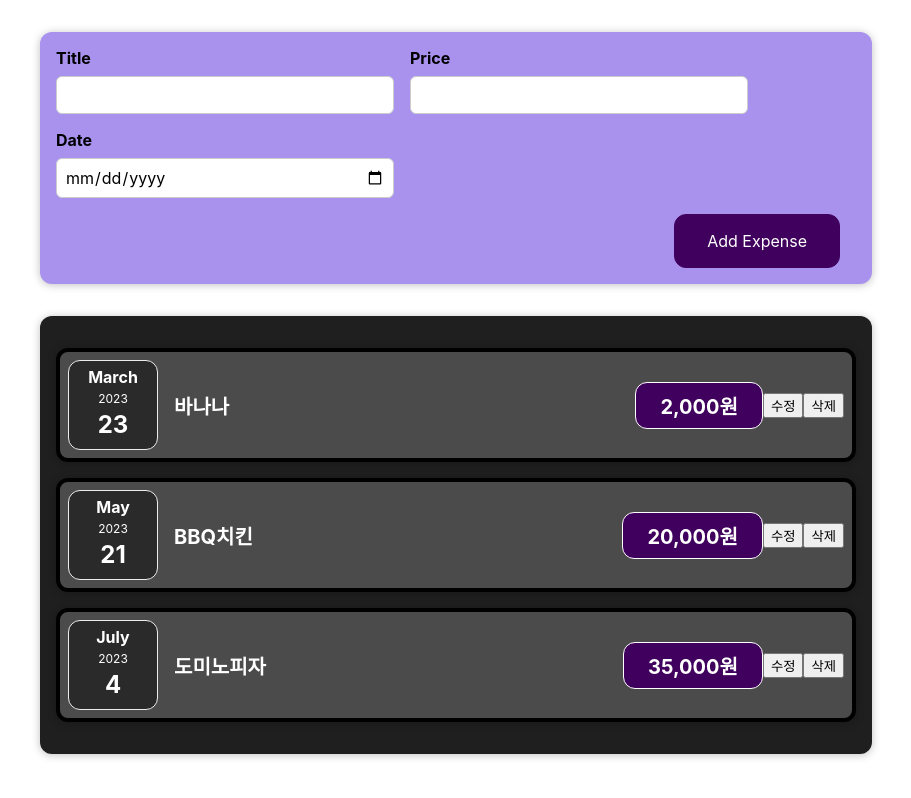
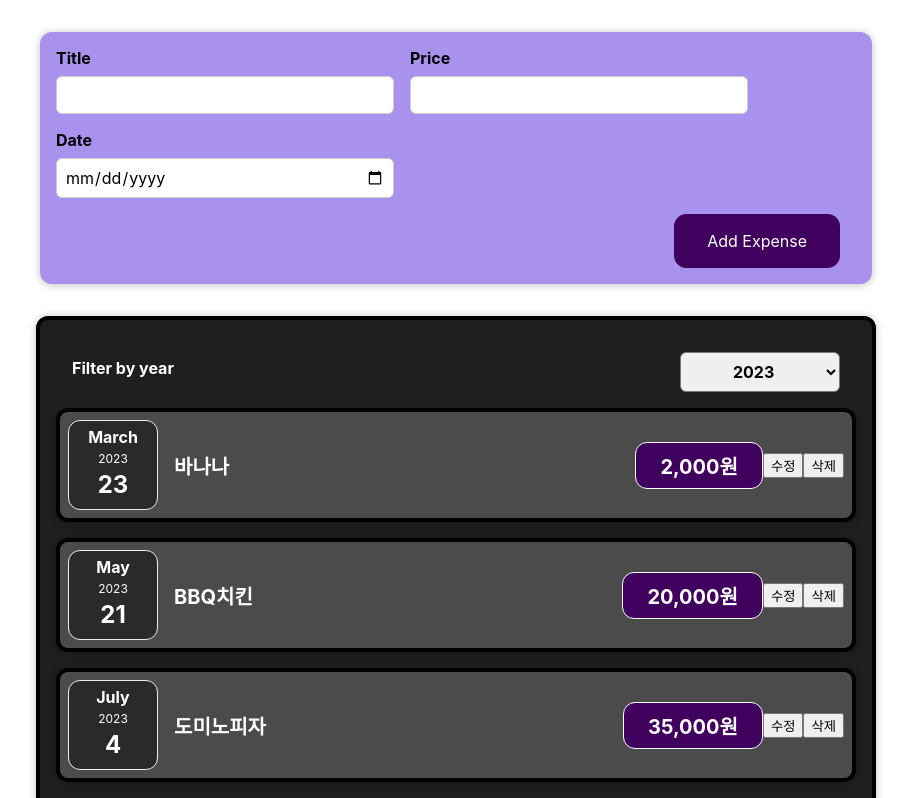
Before and after one commit to hsuncho/react-basic-study-202310, a React (Create React App) app: page / in a window 1280 px wide. Shown: the top 798 px of the page, without its empty margins (184-1095 px from the left). Built offline with nearby package versions, Linux system fonts and the light colour scheme.

Commit message:
6. 동적 리스트 렌더링

```diff
--- a/src/App.js
+++ b/src/App.js
@@ -22,6 +22,11 @@
       price: 35000,
       date: new Date(2023, 7 - 1, 4),
     },
+    {
+      title: '엽기떡볶이',
+      price: 17000,
+      date: new Date(2023, 3 - 1, 28),
+    },
   ];
 
   //ExpenseForm에게 내려보낼 함수
--- a/src/components/Expenses/Expenses.js
+++ b/src/components/Expenses/Expenses.js
@@ -1,26 +1,35 @@
 import React from 'react';
 import ExpenseItem from './ExpenseItem';
 import './Expenses.css';
+import ExpensesFilter from './ExpensesFilter';
+import Card from '../UI/Card';
 
-const Expenses = ({ items: expenses }) => {
+const Expenses = ({ items }) => {
+  const filterChangeHandler = (selectedYear) => {
+    console.log('Expenses: ', selectedYear);
+  };
+
+  //ExpenseItem을 동적 렌더링하기
+  const iterateExpenseItem = () => {
+    // 자바스크립트 배열의 메서드 map(배열 요소에 적용할 함수)
+    // 콜백 함수의 매개값으로 배열의 요소가 하나씩 전달됨
+    // 콜백 함수는 배열 요소의 개수만큼 반복됨
+    // map의 리턴값: 함수가 적용된 각 요소가 담긴 새로운 배열이 리턴됨
+    return items.map((item) => (
+      <ExpenseItem
+        title={item.title}
+        price={item.price}
+        date={item.date}
+      />
+    ));
+  }; //items가 리턴되는 것이 아니라 items의 길이만큼 component가 작성된 새로운 배열이 리턴됨
+  //iterateExpenseItem()으로
+
   return (
-    <div className='expenses'>
-      <ExpenseItem
-        title={expenses[0].title}
-        price={expenses[0].price}
-        date={expenses[0].date}
-      />
-      <ExpenseItem
-        title={expenses[1].title}
-        price={expenses[1].price}
-        date={expenses[1].date}
-      />
-      <ExpenseItem
-        title={expenses[2].title}
-        price={expenses[2].price}
-        date={expenses[2].date}
-      />
-    </div>
+    <Card className='expenses'>
+      <ExpensesFilter onChangeFilter={filterChangeHandler} />
+      {iterateExpenseItem()}
+    </Card>
   );
 };
 
--- /dev/null
+++ b/src/components/Expenses/ExpensesFilter.css
@@ -0,0 +1,24 @@
+.expenses-filter {
+  color: white;
+  padding: 0 1rem;
+}
+
+.expenses-filter__control {
+  display: flex;
+  width: 100%;
+  align-items: center;
+  justify-content: space-between;
+  margin: 1rem 0;
+}
+
+.expenses-filter label {
+  font-weight: bold;
+  margin-bottom: 0.5rem;
+}
+
+.expenses-filter select {
+  font: inherit;
+  padding: 0.5rem 3rem;
+  font-weight: bold;
+  border-radius: 6px;
+}
--- /dev/null
+++ b/src/components/Expenses/ExpensesFilter.js
@@ -0,0 +1,28 @@
+import React from 'react';
+import './ExpensesFilter.css';
+
+const ExpensesFilter = ({ onChangeFilter }) => {
+  const dropdownChangeHandler = (e) => {
+    //selected된 year의 값을 Expenses에서 사용할 수 있도록
+    //올려보내 보세요.
+    const selectedYear = e.target.value;
+    onChangeFilter(selectedYear);
+  };
+
+  return (
+    <div className='expenses-filter'>
+      <div className='expenses-filter__control'>
+        <label>Filter by year</label>
+        <select onChange={dropdownChangeHandler}>
+          <option value='2023'>2023</option>
+          <option value='2022'>2022</option>
+          <option value='2021'>2021</option>
+          <option value='2020'>2020</option>
+          <option value='2019'>2019</option>
+        </select>
+      </div>
+    </div>
+  );
+};
+
+export default ExpensesFilter;
```
Also changed, not shown: .eslintrc.json.
